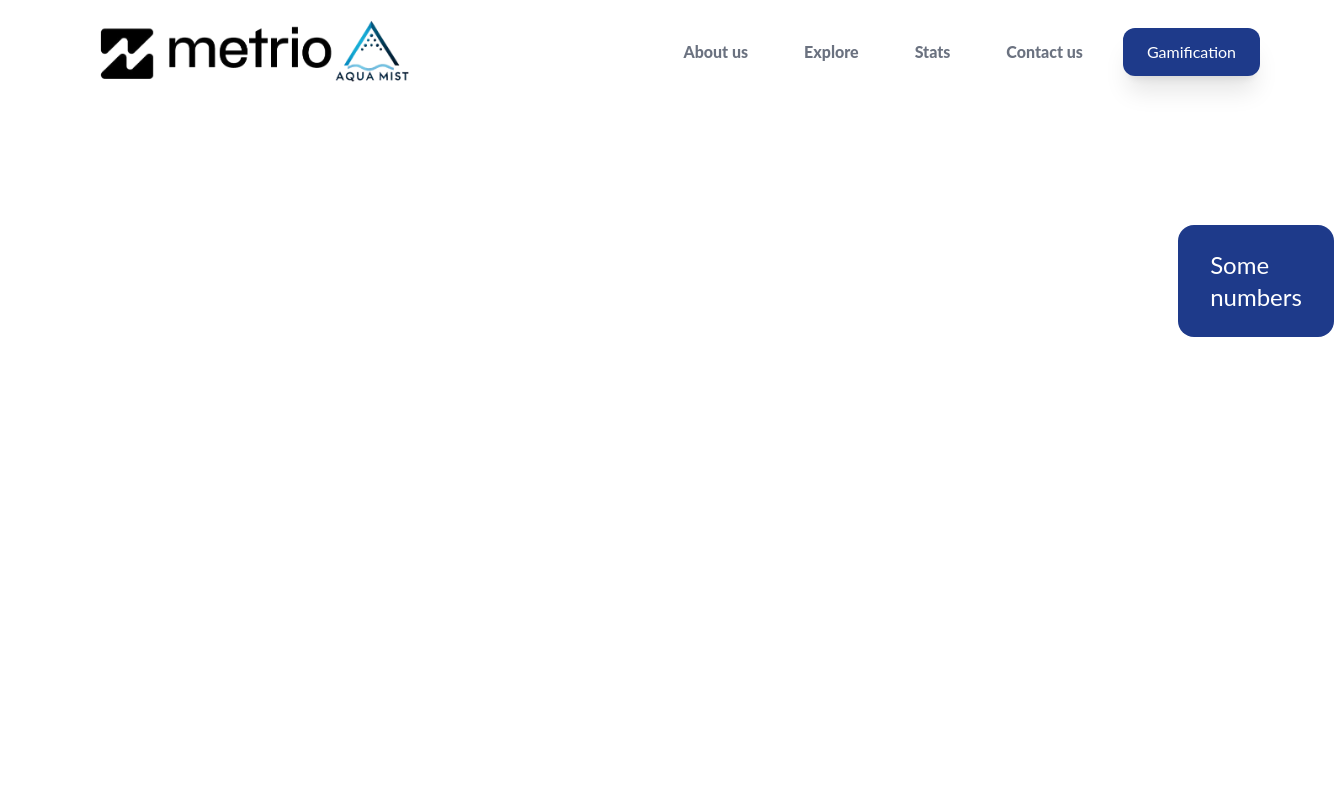
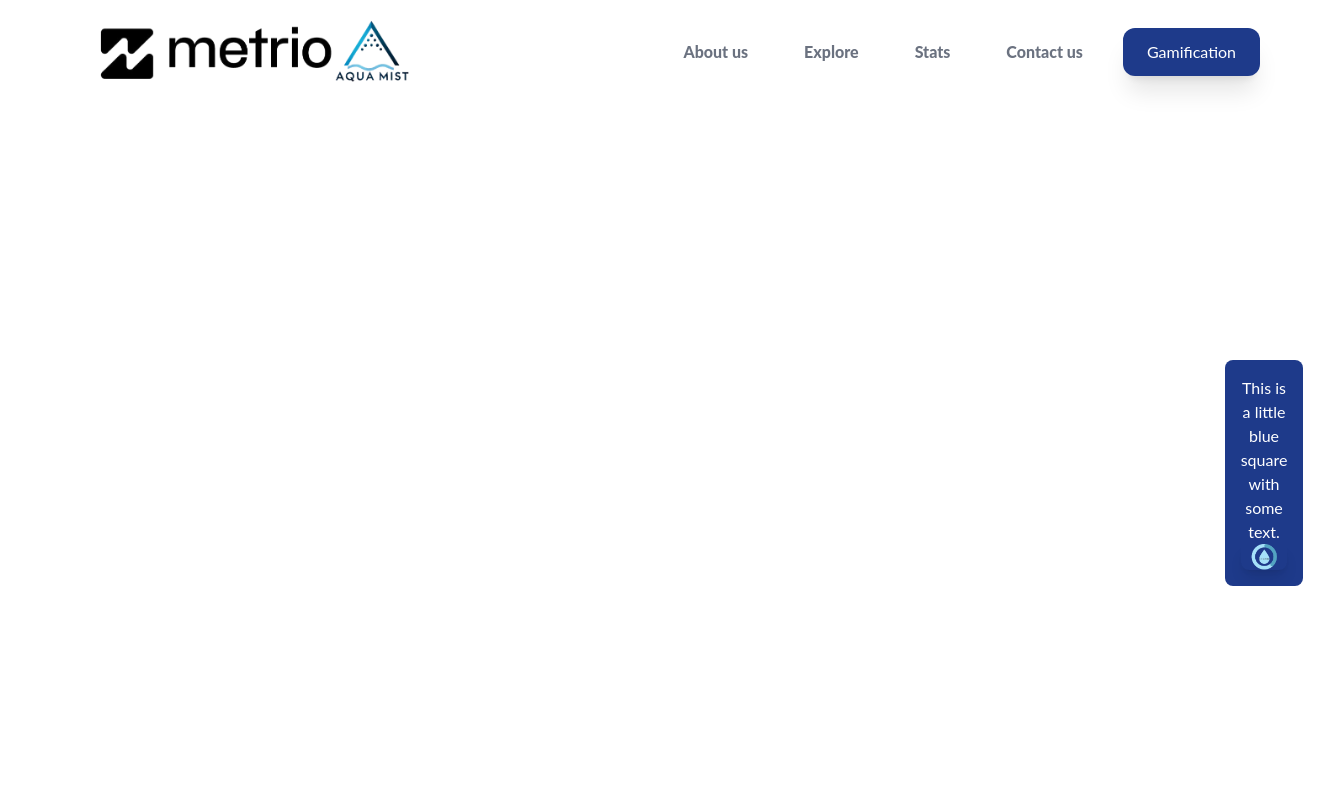
Before and after one commit to ainamartinez/CBI_Web, a React (Create React App) app: page /stats in a window 1280 px wide. Shown: the top 800 px of the page, 1334 px wide, since content can reach past the window. Built offline with nearby package versions, Linux system fonts and the light colour scheme.

Commit message:
mini cambios

```diff
--- a/src/components/Portfolio.js
+++ b/src/components/Portfolio.js
@@ -20,7 +20,7 @@ const Portfolio = () => {
                                     Metrio
                                 </h4>
                                 <p className="text-md font-medium leading-6">
-                                Our solution addresses the challenge of water scarcity in Barcelona's hospitality sector by combining innovative technology and user engagement. Through smart water meters and an interactive web/app, we enable real-time monitoring and personalized insights into water consumption. Hotels benefit from detailed dashboards to optimize usage and costs, while guests are encouraged to save water through gamified incentives and accessible sustainability tips. This dual approach not only promotes resource efficiency but also enhances the guest experience and strengthens the brand value of participating hotels
+                                    Our solution addresses the challenge of water scarcity in Barcelona's hospitality sector by combining innovative technology and user engagement. Through smart water meters and an interactive web/app, we enable real-time monitoring and personalized insights into water consumption. Hotels benefit from detailed dashboards to optimize usage and costs, while guests are encouraged to save water through gamified incentives and accessible sustainability tips. This dual approach not only promotes resource efficiency but also enhances the guest experience and strengthens the brand value of participating hotels
                                 </p>
                                 <div className="flex justify-center my-4">
                                     <Link
--- a/src/pages/Stats.js
+++ b/src/pages/Stats.js
@@ -5,6 +5,7 @@ import {useDocTitle} from '../components/CustomHook';
 import axios from 'axios';
 // import emailjs from 'emailjs-com';
 import Notiflix from 'notiflix';
+import img from '../images/Water-consumption.png';
 
 const Stats = () => {
     useDocTitle('CBI | Course Based in Innovation - Stats')
@@ -98,116 +99,27 @@ const Stats = () => {
                                             height="350"
                                             frameborder="0"
                                             className="relative z-10"
-
                                         ></iframe>
-                                    </div>
-
-                                {/* <div>
-                                    <input
-                                        name="last_name"
-                                        className="w-full bg-gray-100 text-gray-900 mt-2 p-3 rounded-lg focus:outline-none focus:shadow-outline"
-                                        type="text"
-                                        placeholder="Last Name*"
-                                        value={lastName}
-                                        onChange={(e)=> setLastName(e.target.value)}
-                                        onKeyUp={clearErrors}
-                                    />
-                                    {errors &&
-                                        <p className="text-red-500 text-sm">{errors.last_name}</p>
-                                    }
-                                </div> */}
-
-                               {/*  <div>
-                                    <input
-                                        name="email"
-                                        className="w-full bg-gray-100 text-gray-900 mt-2 p-3 rounded-lg focus:outline-none focus:shadow-outline"
-                                        type="email"
-                                        placeholder="Email*"
-                                        value={email}
-                                        onChange={(e)=> setEmail(e.target.value)}
-                                        onKeyUp={clearErrors}
-                                    />
-                                    {errors &&
-                                        <p className="text-red-500 text-sm">{errors.email}</p>
-                                    }
-                                </div> */}
-
-                                {/* <div>
-                                    <input
-                                        name="phone_number"
-                                        className="w-full bg-gray-100 text-gray-900 mt-2 p-3 rounded-lg focus:outline-none focus:shadow-outline"
-                                        type="number"
-                                        placeholder="Phone*"
-                                        value={phone}
-                                        onChange={(e)=> setPhone(e.target.value)}
-                                        onKeyUp={clearErrors}
-                                    />
-                                    {errors &&
-                                        <p className="text-red-500 text-sm">{errors.phone_number}</p>
-                                    }
-                                </div> */}
                                     </div>
                                 </div>
                             </div>
-                        {/* <div className="my-4">
-                            <textarea
-                                name="message"
-                                placeholder="Message*"
-                                className="w-full h-32 bg-gray-100 text-gray-900 mt-2 p-3 rounded-lg focus:outline-none focus:shadow-outline"
-                                value={message}
-                                onChange={(e)=> setMessage(e.target.value)}
-                                onKeyUp={clearErrors}
-                            ></textarea>
-                            {errors &&
-                                <p className="text-red-500 text-sm">{errors.message}</p>
-                            }
-                        </div> */}
+                        </div>
+
                         <div className="my-2 w-1/2 lg:w-2/4">
                             <button type="submit" id="submitBtn" className="uppercase text-sm font-bold tracking-wide bg-gray-500 hover:bg-blue-900 text-gray-100 p-3 rounded-lg w-full
                                     focus:outline-none focus:shadow-outline">
                                 See more
                             </button>
                         </div>
-                </div>
-
-                        <div
-                            className="w-full  lg:-mt-96 lg:w-2/6 px-8 py-6 ml-auto bg-blue-900 rounded-2xl">
-                            <div className="flex flex-col text-white">
-                                <h2 className="text-2xl">Some numbers</h2>
-
-                    {/* <div className="flex my-4 w-2/3 lg:w-1/2">
-                        <div className="flex flex-col">
-                        <i className="fas fa-phone-alt pt-2 pr-2" />
-                        </div>
-
-                        <div className="flex flex-col">
-                        <h2 className="text-2xl">Call Us</h2>
-                        <p className="text-gray-400">Tel: 08055384406</p>
-
-                            <div className='mt-5'>
-                                <h2 className="text-2xl">Send an E-mail</h2>
-                                <p className="text-gray-400">info@mld.ng</p>
-                            </div>
 
                         </div>
-                    </div> */}
-
-                    {/* <div className="flex my-4 w-2/3 lg:w-1/2">
-                        <a href="https://www.facebook.com/ENLIGHTENEERING/" target="_blank" rel="noreferrer" className="rounded-full flex justify-center bg-white h-8 text-blue-900  w-8  mx-1 text-center pt-1">
-                        <svg xmlns="http://www.w3.org/2000/svg" width="24" height="24" viewBox="0 0 24 24" className='fill-current font-black hover:animate-pulse'><path d="M13.397 20.997v-8.196h2.765l.411-3.209h-3.176V7.548c0-.926.258-1.56 1.587-1.56h1.684V3.127A22.336 22.336 0 0 0 14.201 3c-2.444 0-4.122 1.492-4.122 4.231v2.355H7.332v3.209h2.753v8.202h3.312z"></path></svg>
-                        </a>
-                        <a href="https://www.linkedin.com/company/enlighteneering-inc-" target="_blank" rel="noreferrer" className="rounded-full flex justify-center bg-white h-8 text-blue-900  w-8  mx-1 text-center pt-1">
-                        <svg xmlns="http://www.w3.org/2000/svg" width="24" height="24" viewBox="0 0 24 24" className='fill-current font-black hover:animate-pulse'><circle cx="4.983" cy="5.009" r="2.188"></circle><path d="M9.237 8.855v12.139h3.769v-6.003c0-1.584.298-3.118 2.262-3.118 1.937 0 1.961 1.811 1.961 3.218v5.904H21v-6.657c0-3.27-.704-5.783-4.526-5.783-1.835 0-3.065 1.007-3.568 1.96h-.051v-1.66H9.237zm-6.142 0H6.87v12.139H3.095z"></path></svg>
-                        </a>
-                    </div> */}
+                            <div className="w-full lg:w-1/3 bg-blue-900 p-4 rounded-lg mt-4 lg:mt-0 lg:ml-4">
+                                <p className="text-white text-center">This is a little blue square with some text.</p>
+                                <img src={img} alt="Water consumption" className="w-full h-auto rounded-lg shadow-lg" />
                             </div>
-                </div>
-                {/* </div> */}
                         </div>
             <Footer />
         </>
-
-
     )
 }
 
```
Lines whose indentation alone changed are shown as unchanged.
